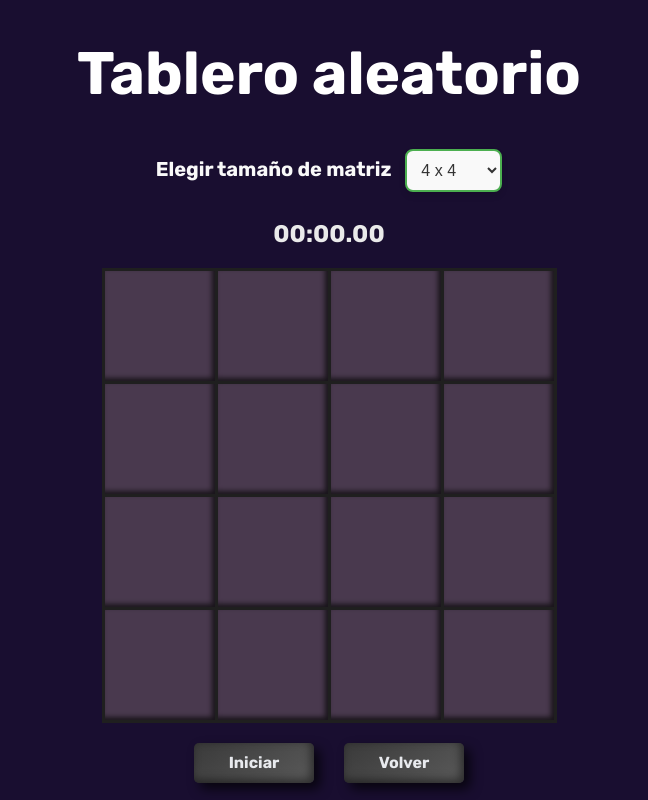
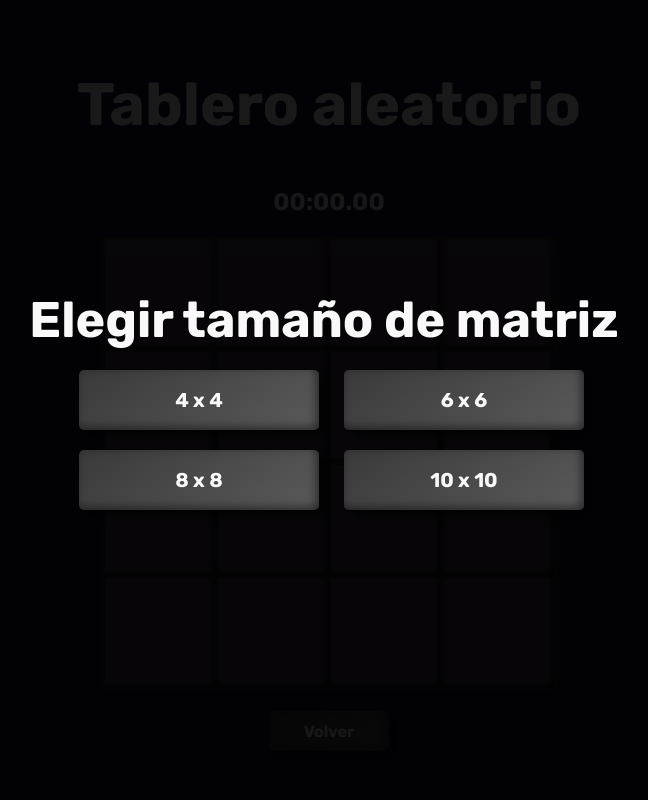
Before and after one commit to Nickdiaz14/Binary-Puzzle, a Flask app: page /play in a window 1280 px wide. Shown: the whole page, without its empty margins (311-959 px from the left). Run offline with Flask 3, Linux system fonts and the light colour scheme; some libraries are stand-ins or nearby versions.

Commit message:
Changed start

```diff
--- a/templates/play.html
+++ b/templates/play.html
@@ -8,7 +8,48 @@
     <link href="https://fonts.googleapis.com/css2?family=Rubik:ital,wght@0,300..900;1,300..900&display=swap" rel="stylesheet">
     <link rel="stylesheet" type="text/css" href="{{ url_for('static', filename='css/styles.css') }}">
 </head>
+<style>
+
+    #countdown-overlay {
+        position: fixed;
+        top: 0;
+        left: 0;
+        width: 100%;
+        height: 100%;
+        background-color: rgba(0, 0, 0, 0.9);
+        justify-content: center;
+        display: flex;
+        flex-direction: column;
+        align-items: center;
+        align-items: center;
+        color: white;
+        font-size: 15vw;
+        font-family: 'Rubik', sans-serif;
+        z-index: 1000;
+    }
+
+    #countdown {
+        animation: fade 1s ease-in-out infinite;
+    }
+
+    @keyframes fade {
+        0% { opacity: 1; }
+        50% { opacity: 0.5; }
+        100% { opacity: 1; }
+    }
+</style>
 <body>
+    <div id="countdown-overlay">
+        <label style="font-size: 50px; font-weight: bold; margin-right: 10px; color: #f9f9f9">Elegir tamaño de matriz</label>
+        <div style="text-align:center;" class="botones">
+            <button onclick="setBoardSize(4)" class="resolver azulito" style="font-size: 20px; font-weight: bold; margin-right: 10px; color: #f9f9f9">4 x 4</button>
+            <button onclick="setBoardSize(6)" class="resolver rojito" style="font-size: 20px; font-weight: bold; margin-right: 10px; color: #f9f9f9">6 x 6</button>
+        </div>
+        <div style="text-align:center;" class="botones">
+            <button onclick="setBoardSize(8)" class="resolver rojito" style="font-size: 20px; font-weight: bold; margin-right: 10px; color: #f9f9f9">8 x 8</button>
+            <button onclick="setBoardSize(10)" class="resolver azulito" style="font-size: 20px; font-weight: bold; margin-right: 10px; color: #f9f9f9">10 x 10</button>
+        </div>
+    </div>
     <div style="text-align:center; margin: 20px;">
         <span id="title" style="font-size: 60px; font-weight: bold; color: #ffffff;">Tablero aleatorio</span>
     </div>
@@ -16,13 +57,6 @@
         <span id="title_part" style="font-size: 30px; font-weight: bold; color: #a49e9e;"></span>
     </div>
     <div style="text-align:center; margin-bottom: 8px;">
-        <label for="matrix-size" style="font-size: 20px; font-weight: bold; margin-right: 10px; color: #f9f9f9">Elegir tamaño de matriz</label>
-        <select id="matrix-size" style="padding: 10px;margin-top: 20px; font-size: 16px; border-radius: 8px; border: 2px solid #4CAF50; background-color: #f9f9f9; color: #333; cursor: pointer; box-shadow: 0 4px 6px rgba(0, 0, 0, 0.1);" onchange="reset()">
-            <option value="4" selected>4 x 4</option>
-            <option value="6">6 x 6</option>
-            <option value="8">8 x 8</option>
-            <option value="10">10 x 10</option>
-        </select>
     </div>
     <!-- Cronómetro -->
     <div style="text-align:center; margin: 20px;">
@@ -31,14 +65,9 @@
     <table id="matrix">
         <!-- JavaScript will generate the table here -->
     </table>
-    <div style="text-align:center; margin-top: 20px;" class="botones">
-        <button onclick="startGame()" class="resolver evaluar">Iniciar</button>
-        <button onclick="location.href=`/menu?userID=${localStorage.getItem('userId')}`" class="resolver evaluar">Volver</button>
-    </div>
+    <button onclick="location.href=`/menu?userID=${localStorage.getItem('userId')}`" class="resolver evaluar" style="margin-top: 20px;">Volver</button>
     <script>
         document.getElementById("title_part").textContent = '';
-        let gameStarted = false;
-        let gameFinished = false; // Indica si el juego ya ha terminado
         let matrixSize = 4; // Tamaño de la matriz
         let matrix = Array.from({ length: matrixSize }, () => Array(matrixSize).fill(-1));
 
@@ -46,8 +75,8 @@
         let timerInterval;
         let centisecondsElapsed = 0;
 
+
         function startTimer() {
-            gameStarted = true;
             clearInterval(timerInterval); // Reiniciar el cronómetro si ya estaba en marcha
             centisecondsElapsed = 0;
             updateTimerDisplay();
@@ -87,8 +116,6 @@
 
         function reset(){
             document.getElementById("timer").textContent = `00:00.00`;
-            gameFinished = false; // Reiniciar la bandera
-            matrixSize = parseInt(document.getElementById('matrix-size').value);
             initial = Array.from({ length: matrixSize }, () => Array(matrixSize).fill(-1));
             createTable(initial);
         }
@@ -139,52 +166,69 @@
                 matrix[row][col] = -1;
             }
             setTimeout(() => {
-                if (gameStarted){
                 if (all(matrix)) {
                     evaluateMatrix();
                 }
                 else{
                     document.getElementById("title_part").textContent = "";
                 }
+                }, 500);
+        }
+
+        function startCountdown(callback) {
+            let overlay = document.getElementById('countdown-overlay');
+            let count = 3; // Segundos de la cuenta regresiva
+            const countdownElement = document.getElementById("countdown");
+            countdownElement.textContent = count;
+
+            const countdownInterval = setInterval(() => {
+                count--;
+                countdownElement.textContent = count;
+                if (count <= 0) {
+                    clearInterval(countdownInterval);
+                    overlay.style.display = "none"; // Ocultar overlay al terminar
+                    callback(); // Llamar a la función de inicio del juego
                 }
             }, 1000);
         }
 
         function startGame() {
+            startCountdown(() => {
                 fetch('/play/matrix', {
                     method: 'POST',
-                headers: {
-                    'Content-Type': 'application/json',
-                },
-                body: JSON.stringify({ matrix: matrixSize}),
+                    headers: { 'Content-Type': 'application/json' },
+                    body: JSON.stringify({ matrix: matrixSize }),
                 })
                 .then(response => response.json())
                 .then(data => {
-                startTimer(); // Iniciar el cronómetro al comenzar el juego
+                    startTimer(); // Iniciar el cronómetro después de la cuenta regresiva
                     const gameMatrix = data.matrix;
                     const table = document.getElementById('matrix');
-                matrix = Array.from({ length: gameMatrix.length }, (_, i) => Array.from({ length: gameMatrix[i].length }, (_, j) => gameMatrix[i][j]));
+                    matrix = gameMatrix.map(row => [...row]);
+
                     for (let i = 0; i < gameMatrix.length; i++) {
                         for (let j = 0; j < gameMatrix[i].length; j++) {
                             const cell = table.rows[i].cells[j];
-                        if (gameMatrix[i][j] === 0) {
-                            cell.className = 'red blocked';
-                        } else if (gameMatrix[i][j] === 1) {
-                            cell.className = 'blue blocked';
-                        } else {
-                            cell.className = 'grey';
-                        }
+                            cell.className = gameMatrix[i][j] === 0 ? 'red blocked' :
+                                            gameMatrix[i][j] === 1 ? 'blue blocked' :
+                                            'grey';
                         }
                     }
                 });
+            });
+        }
+
+        function setBoardSize(size) {
+            let overlay = document.getElementById('countdown-overlay');
+            overlay.innerHTML = '<span id="countdown">3</span>';
+            matrixSize = size; // Asigna el tamaño seleccionado
+            reset(); // Genera el nuevo tablero
+            startGame(); // Inicia la cuenta regresiva
         }
 
         function evaluateMatrix() {
-            if (gameFinished) return; // Si el juego ya terminó, no hacer nada
-
             if (rules_final(matrix)) {
                 stopTimer();
-                gameFinished = true; // Marcar el juego como terminado
                 let tiempo = stopTimer(); // Detener el cronómetro si el jugador gana
                 document.getElementById("title_part").textContent = "¡Felicidades, has ganado!";
                 setTimeout(() => {
```
Lines whose indentation alone changed are shown as unchanged.
